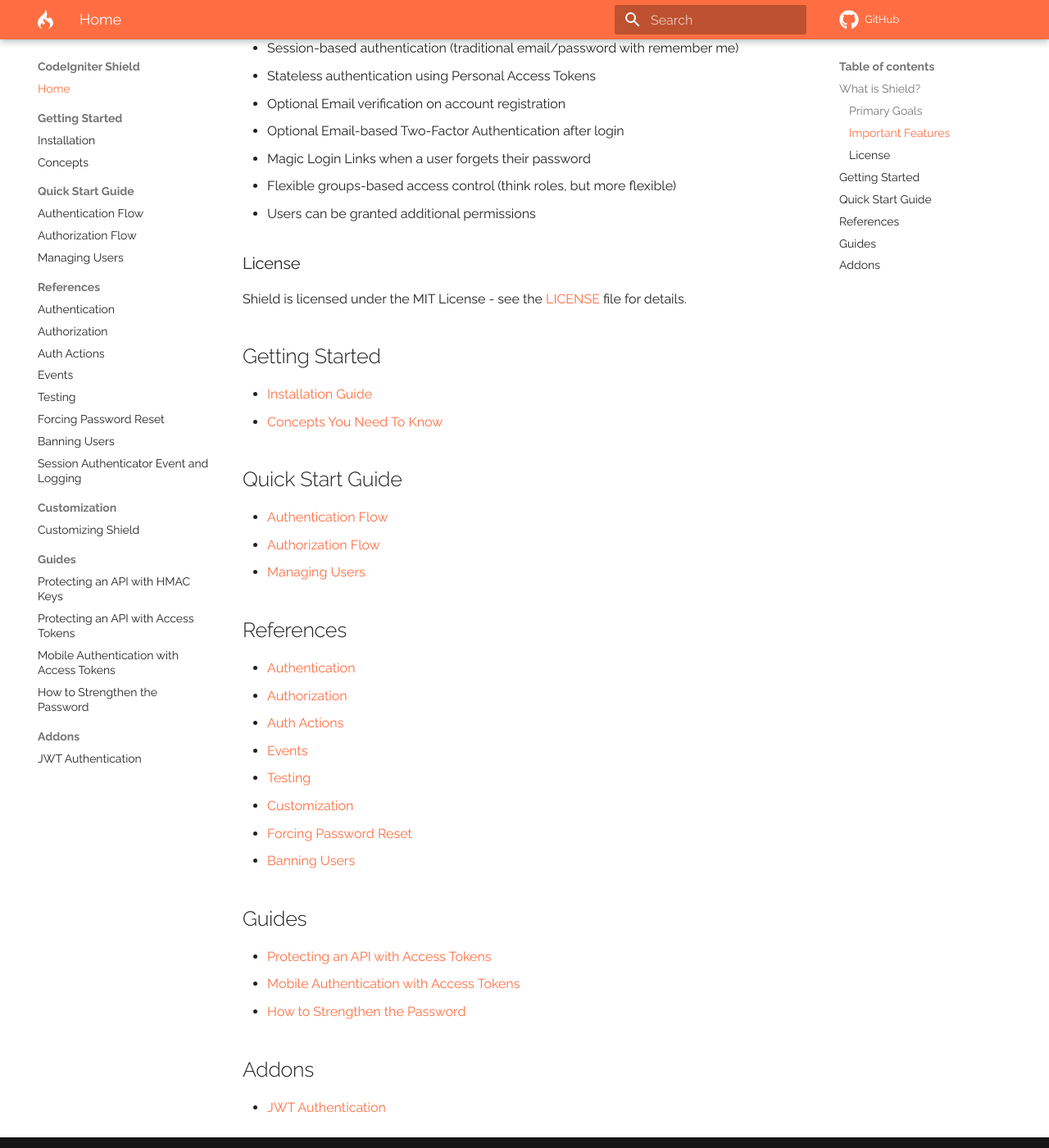
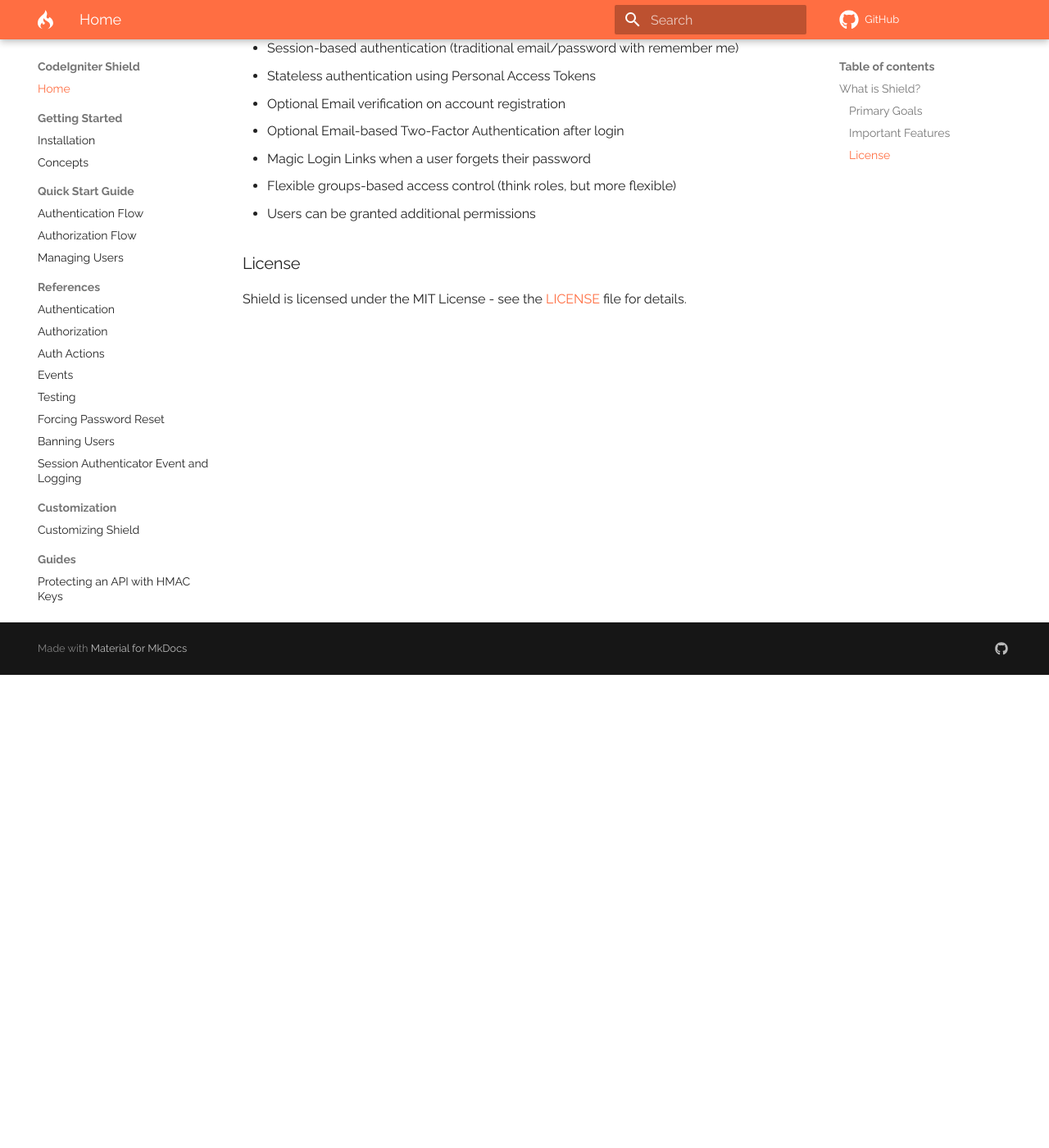
Before and after one commit to codeigniter4/shield, an MkDocs documentation site: the page built from docs/index.md, in a window 1280 px wide and 1400 px high, scrolled down 577 px. Shown: the whole window at 82% size. Built offline with MkDocs 1.6.1 and Material for MkDocs 9.7.7, drawn with Linux system fonts in a browser that asks for light colours; comment, search, counter and statistics services are not loaded; a style sheet for code colours, icons or effects is not loaded.

Commit message:
docs: remove redundant TOC

```diff
--- a/docs/index.md
+++ b/docs/index.md
@@ -27,35 +27,3 @@ The primary goals for Shield are:
 ### License
 
 Shield is licensed under the MIT License - see the [LICENSE](https://github.com/codeigniter4/shield/blob/develop/LICENSE) file for details.
-
-## Getting Started
-
-* [Installation Guide](install.md)
-* [Concepts You Need To Know](concepts.md)
-
-## Quick Start Guide
-
-* [Authentication Flow](authenticaton_flow.md)
-* [Authorization Flow](authorization_flow.md)
-* [Managing Users](managing_users.md)
-
-## References
-
-* [Authentication](authentication.md)
-* [Authorization](authorization.md)
-* [Auth Actions](auth_actions.md)
-* [Events](events.md)
-* [Testing](testing.md)
-* [Customization](customization.md)
-* [Forcing Password Reset](forcing_password_reset.md)
-* [Banning Users](banning_users.md)
-
-## Guides
-
-* [Protecting an API with Access Tokens](guides/api_tokens.md)
-* [Mobile Authentication with Access Tokens](guides/mobile_apps.md)
-* [How to Strengthen the Password](guides/strengthen_password.md)
-
-## Addons
-
-* [JWT Authentication](addons/jwt.md)
```
